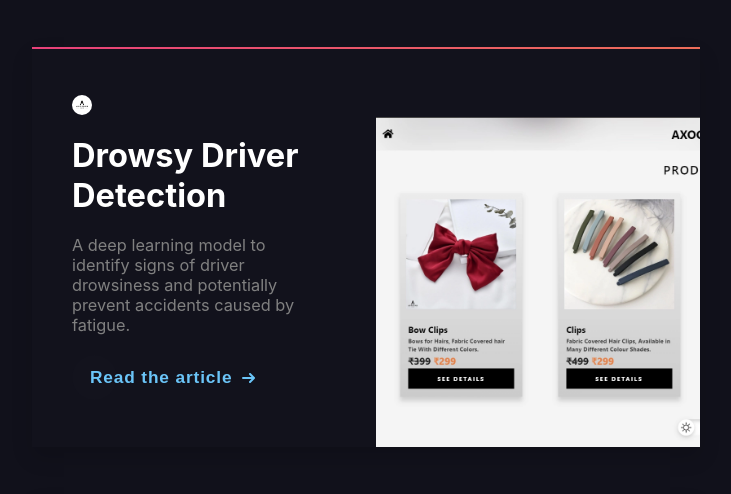
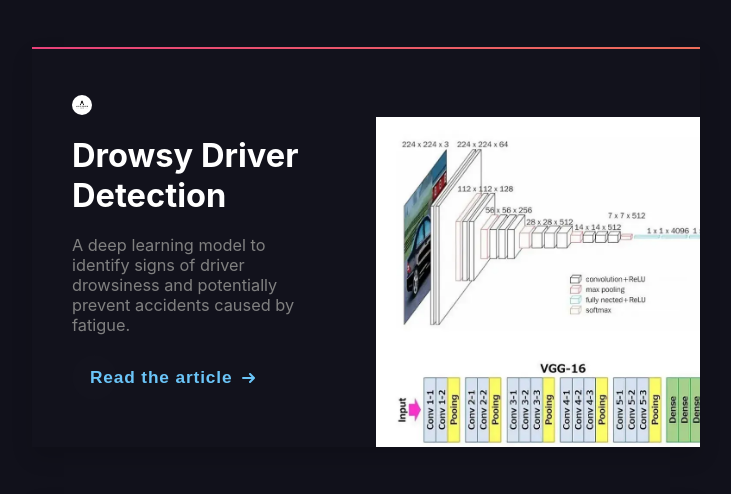
Before and after one commit to aakashdhruva/aakashdhruva.github.io, a plain HTML site: page index.html in a window 1280 px wide. Shown: the part 2777-3271 px from the top of the page, without its empty margins (274-1005 px from the left). Drawn offline with nearby package versions, Linux system fonts and the light colour scheme; a web font is replaced by a local one.

Commit message:
Update index.html

```diff
--- a/index.html
+++ b/index.html
@@ -245,7 +245,7 @@
                             </svg>
                           </button>
                     </div>
-                    <div class="image-div"><img src="src/webp/AXOCEAN-project.webp" alt=""></div>
+                    <div class="image-div"><img src="src/webp/VGG16.webp" alt=""></div>
                 </div></a>
 <!-- ---------------------- -->
                 <a href="https://aquaregiafest.com" target="_blank"><div class="project-box project-box2" id="project-box2">
```
